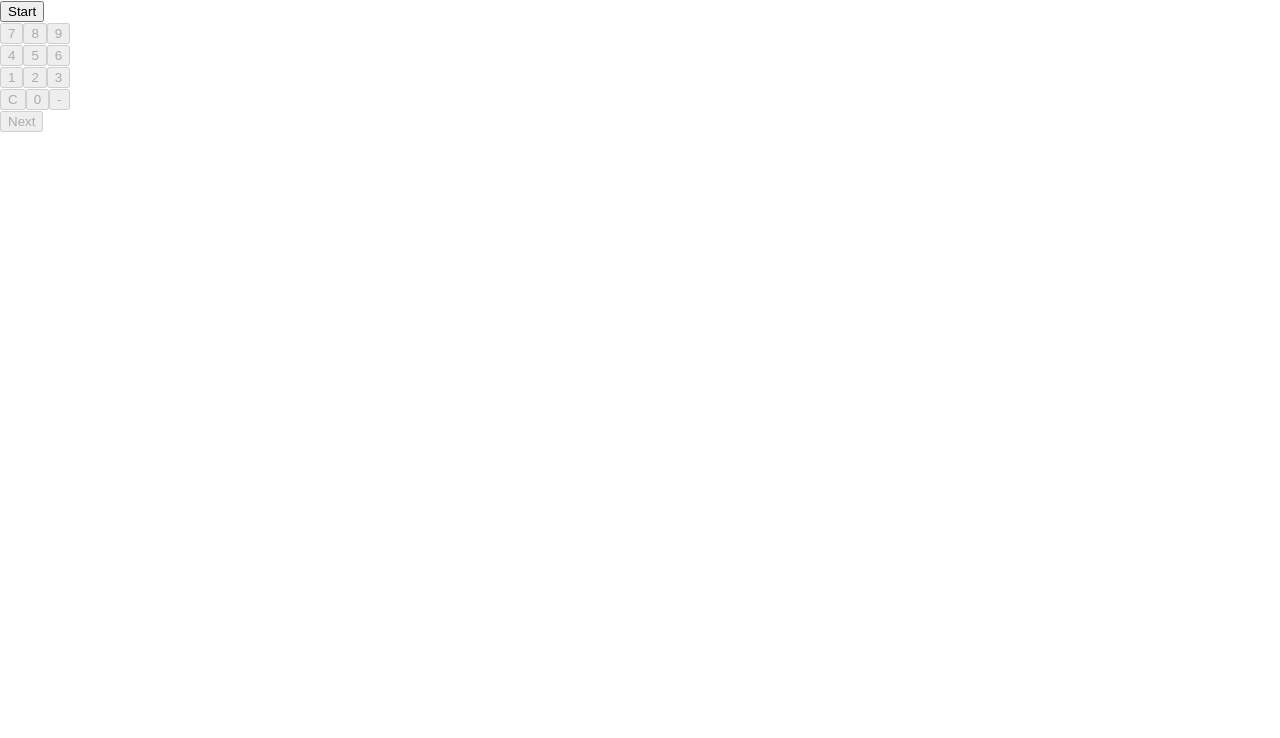
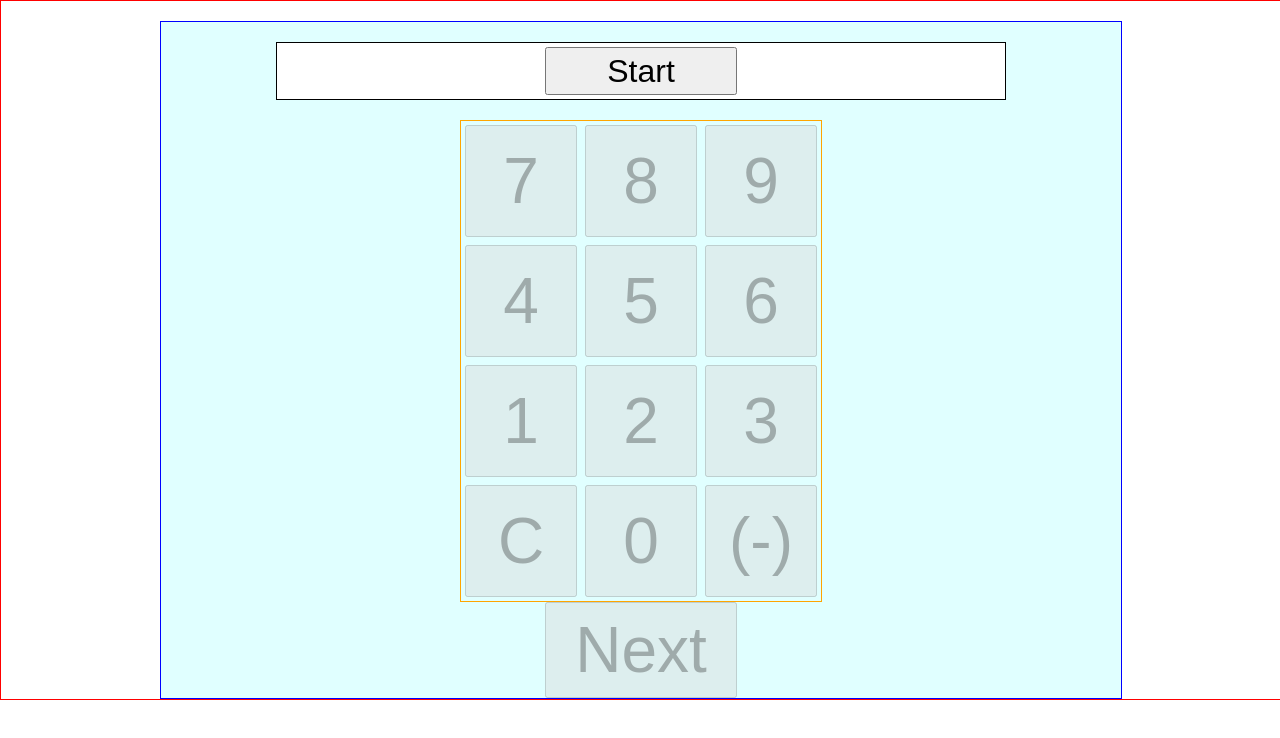
Before and after one commit to HeyItsFelipe/math-drills, a React (Create React App) app in the folder client/: page / in a window 1280 px wide. Shown: the top 738 px of the page. Built offline with nearby package versions, Linux system fonts and the light colour scheme.

Commit message:
Adds initial css for Input.

```diff
--- /dev/null
+++ b/client/src/Input.css
@@ -0,0 +1,60 @@
+/* Ipad width is 768px */
+
+.Input {
+    margin: auto;
+    width: 75%;
+    border: 1px solid blue;
+    background: lightcyan;
+}
+
+.Input-screen {
+    margin: 20px auto 20px auto;
+    width: 75%;
+    height: 3rem;
+    background: white;
+    border: 1px solid black;
+    padding: 4px;
+}
+
+.Input-buttons {
+    margin: auto;
+    width: fit-content;
+    border: 1px solid orange;
+}
+
+.Input-next {
+    margin: auto;
+    width: fit-content;
+}
+
+.Input-buttons-btn {
+    width: 7rem;
+    height: 7rem;
+    font-size: 4rem;
+    margin: 4px;
+}
+
+.Input-start {
+    margin: auto;
+    width: fit-content;
+}
+
+.Input-startBtn {
+    width: 12rem;
+    height: 3rem;
+    font-size: 2rem;
+}
+
+.Input-nextBtn {
+    width: 12rem;
+    height: 6rem;
+    font-size: 4rem;
+}
+
+.Input-problem {
+    margin-left: 29%;
+}
+
+.Input-problemText {
+    font-size: 2.5rem;
+}
--- a/client/src/Input.js
+++ b/client/src/Input.js
@@ -1,5 +1,5 @@
 import React, { Component } from 'react';
-
+import './Input.css';
 class Input extends Component {
     constructor(props) {
         super(props);
@@ -22,7 +22,9 @@ class Input extends Component {
     renderStartButton = () => {
         if (this.state.startBtnShow) {
             return (
-                <button onClick={this.startDrill}>Start</button>
+                <div className="Input-start">
+                    <button className="Input-startBtn" onClick={this.startDrill}>Start</button>
+                </div>
             );
         }
     }
@@ -30,7 +32,9 @@ class Input extends Component {
     renderProblem = () => {
         if (this.state.started) {
             return (
-                <span>{this.props.problems[this.state.currentNumber]}<label> {this.state.inputValue}</label></span>
+                <div className="Input-problem">
+                    <span className="Input-problemText">{this.props.problems[this.state.currentNumber]}<label> {this.state.inputValue}</label></span>
+                </div>
             );
         }
     }
@@ -66,11 +70,16 @@ class Input extends Component {
     renderButton = (value) => {
         if (value === "C") {
             return (
-                <button disabled={!this.state.started} onClick={this.clearInput} value={value}>{value}</button>
+                <button className="Input-buttons-btn" disabled={!this.state.started} onClick={this.clearInput} value={value}>{value}</button>
+            );
+        }
+        if (value === "-") {
+            return (
+                <button className="Input-buttons-btn" disabled={!this.state.started} onClick={this.enableInput} value={value}>({value})</button>
             );
         }
         return (
-            <button disabled={!this.state.started} onClick={this.enableInput} value={value}>{value}</button>
+            <button className="Input-buttons-btn" disabled={!this.state.started} onClick={this.enableInput} value={value}>{value}</button>
         );
     }
 
@@ -82,12 +91,12 @@ class Input extends Component {
 
     render() {
         return (
-            <div>
-                <div>
+            <div className="Input">
+                <div className="Input-screen">
                     {this.renderStartButton()}
                     {this.renderProblem()}
                 </div>
-                <div>
+                <div className="Input-buttons">
                     <div>
                         {this.renderButton(7)}
                         {this.renderButton(8)}
@@ -108,11 +117,10 @@ class Input extends Component {
                         {this.renderButton(0)}
                         {this.renderButton("-")}
                     </div>
-                    <div>
-                        <button disabled={!this.state.started} onClick={this.goToNextProblem}>Next</button>
-                    </div>
                 </div>
-
+                <div className="Input-next">
+                    <button className="Input-nextBtn" disabled={!this.state.started} onClick={this.goToNextProblem}>Next</button>
+                </div>
             </div >
         );
     }
--- /dev/null
+++ b/client/src/MultiplicationDrill.css
@@ -0,0 +1,12 @@
+.drill-input {
+    margin: auto;
+    padding-top: 20px;
+    width: 100%;
+    border: 1px solid red;
+}
+
+.drill-results {
+    margin: 20px auto 20px auto;
+    width: 100%;
+    border: 1px solid red;
+}
--- a/client/src/MultiplicationDrill.jsx
+++ b/client/src/MultiplicationDrill.jsx
@@ -1,7 +1,7 @@
 import React, { Component } from 'react';
 import Input from './Input';
 import Results from './Results';
-
+import './MultiplicationDrill.css';
 class MultiplicationDrill extends Component {
     constructor(props) {
         super(props);
@@ -30,7 +30,7 @@ class MultiplicationDrill extends Component {
             let num1 = Math.floor(Math.random() * 13);
             let num2 = Math.floor(Math.random() * 13);
             let ans = num1 * num2;
-            problems.push(`${num1} X ${num2} =`);
+            problems.push(`${num1} x ${num2} =`);
             answers.push(`${ans}`);
         }
         console.log(problems);
@@ -54,12 +54,14 @@ class MultiplicationDrill extends Component {
     renderInput = () => {
         if (this.state.showInput) {
             return (
+                <div className="drill-input">
                     <Input
                         problems={this.state.problems}
                         answers={this.state.answers}
                         pushInputToUserAnswers={this.pushInputToUserAnswers}
                         handleShowResults={this.handleShowResults}
                     />
+                </div>
             );
         }
     }
@@ -67,11 +69,13 @@ class MultiplicationDrill extends Component {
     renderResults = () => {
         if (this.state.showResults) {
             return (
+                <div className="drill-results">
                     <Results
                         problems={this.state.problems}
                         answers={this.state.answers}
                         userAnswers={this.state.userAnswers}
                     />
+                </div>
             );
         }
     }
--- a/client/src/Results.js
+++ b/client/src/Results.js
@@ -9,7 +9,7 @@ const Results = ({ problems, answers, userAnswers }) => {
         }
     });
     return (
-        <div>
+        <div className="Results">
             <div>Results</div>
             <ul>{allResults}</ul>
         </div>
```
Lines whose indentation alone changed are shown as unchanged.
